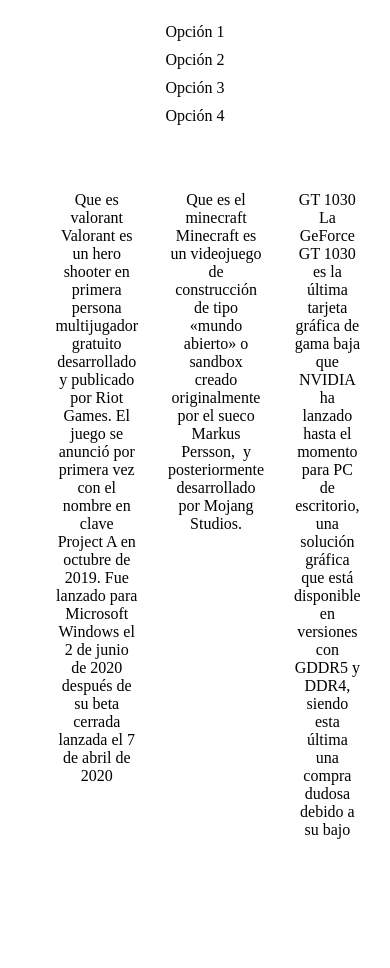
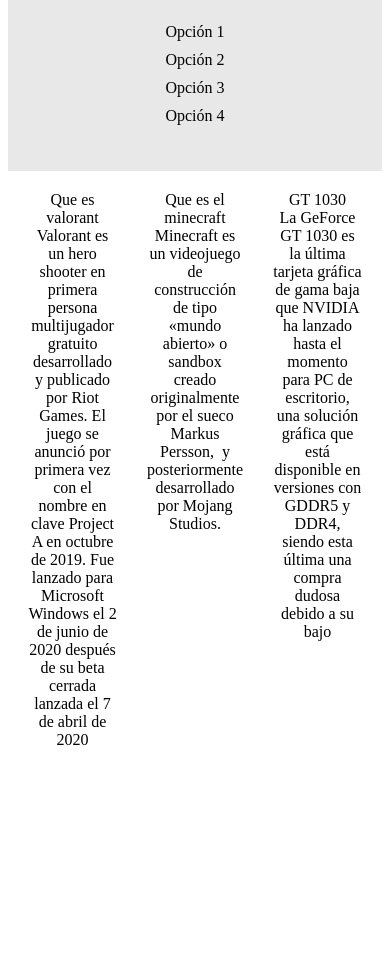
Before and after one commit to Nyulian122/EVALUACION, a plain HTML site: page index.html in a window 390 px wide. Shown: the part 101-1069 px from the top of the page. After the commit the page ends 878 px from the top, so only its background shows below. Drawn offline with Linux system fonts and the light colour scheme.

Commit message:
Update index.css

```diff
--- a/css/index.css
+++ b/css/index.css
@@ -1,6 +1,5 @@
-/* pc*/
 header {
-    background-color: #ffffff;
+    background-color: #e8e8e8;
     color: #000000;
     padding: 20px;
     display: flex;
@@ -20,6 +19,7 @@
 
   nav ul li:last-child {
     margin-right: 0;
+
   }
 
   nav ul li a {
@@ -30,9 +30,8 @@
   .grid-container {
     display: grid;
     grid-template-columns: repeat(3, 1fr);
-    grid-template-rows: repeat(3, 1fr);
-    gap: 10px;
-    width: 800px;
+    grid-gap: 10px;
+    max-width: 800px;
     margin: 0 auto;
   }
 
@@ -58,17 +57,25 @@
       margin-right: 0;
       margin-bottom: 10px;
     }
-  }
 
-  /* huawei P20 */
-  @media (max-width: 480px) {
     .grid-container {
-      width: 80%;
+      max-width: 600px;
       padding: 10px;
-      align-items:left;
     }
 
     .grid-item {
       padding: 10px;
     }
   }
+
+  /* Huawei p20 PRO */
+  @media (max-width: 480px) {
+    .grid-container {
+      max-width: 100%;
+      padding: 10px;
+    }
+
+    .grid-item {
+      padding: 10px;
+    }
+  }
```
